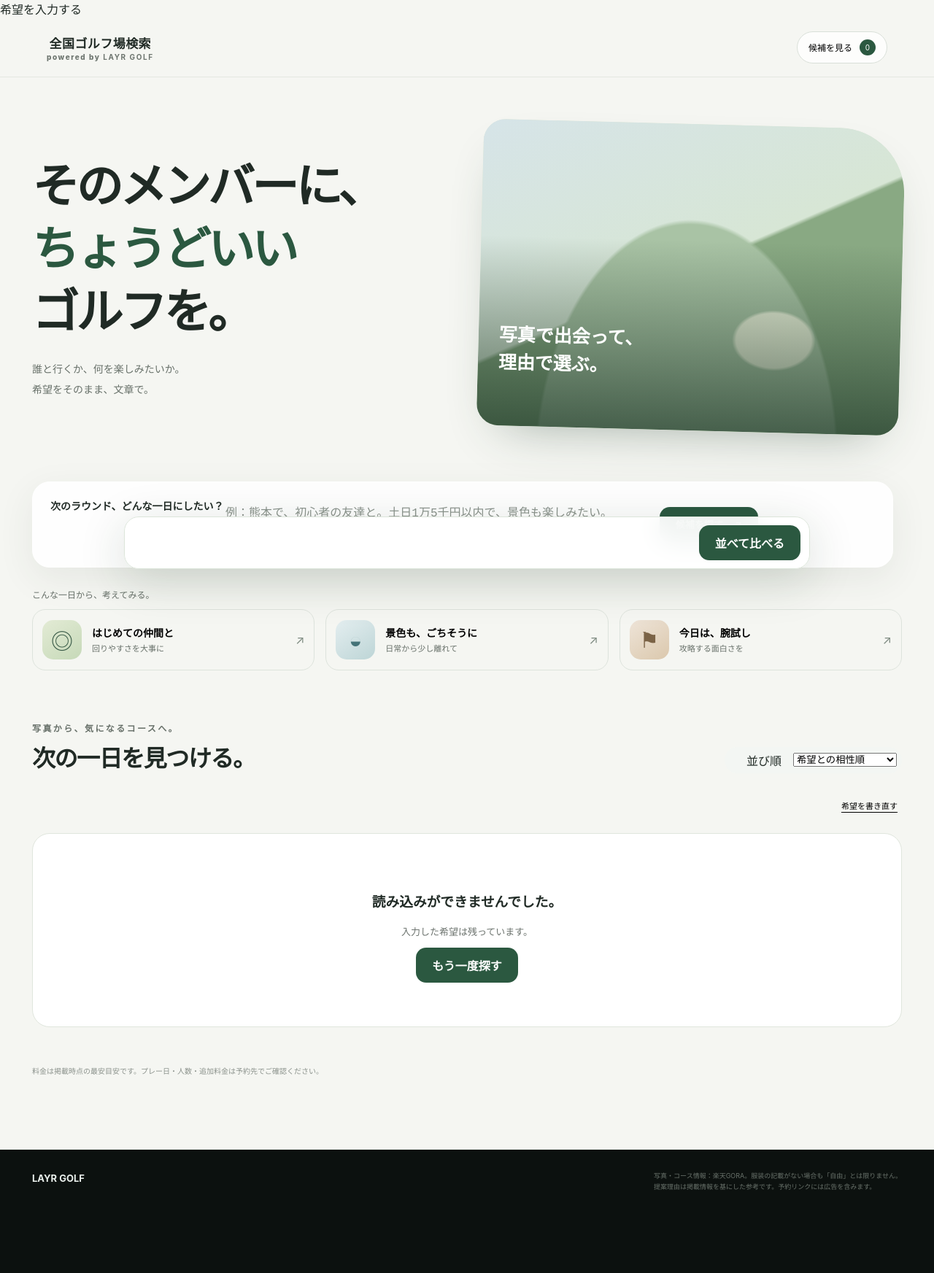
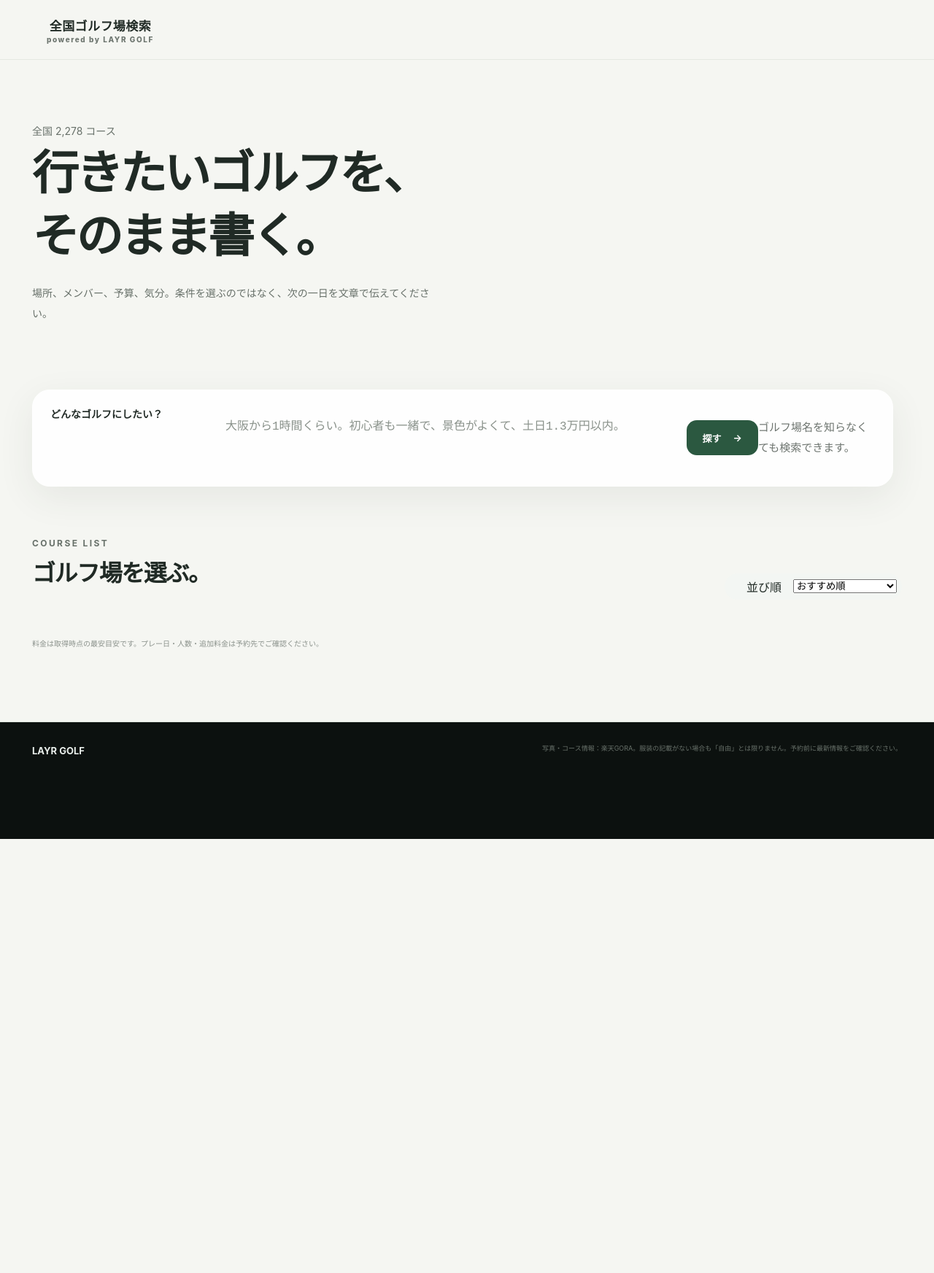
Before and after one commit to kitaoka-andmellow/layrgolf, a website: page web/index.html in a window 1280 px wide. Shown: the whole page at 73% size. After the commit the page ends 1150 px from the top, so only its background shows below. Drawn offline with Linux system fonts and the light colour scheme; no server answers.

Commit message:
Simplify home into editorial course selection flow

```diff
--- a/web/index.html
+++ b/web/index.html
@@ -1,39 +1,74 @@
 <!doctype html>
 <html lang="ja">
 <head>
-<meta charset="utf-8"><meta name="viewport" content="width=device-width,initial-scale=1">
-<meta name="theme-color" content="#f5f6f2">
+<meta charset="utf-8">
+<meta name="viewport" content="width=device-width,initial-scale=1">
+<meta name="theme-color" content="#f7f7f5">
 <title>全国ゴルフ場検索 powered by LAYR GOLF</title>
-<meta name="description" content="誰と、どんな一日を過ごしたい？希望を文章で伝えて、写真・選んだ理由・服装の注意点からゴルフ場を比較。気になる3候補を同行者に共有できます。">
-<link rel="stylesheet" href="/assets/styles.css?v=round-20261004">
+<meta name="description" content="行きたいゴルフのイメージを文章で。全国のゴルフ場を写真・料金・評価・服装情報から探せます。">
+<link rel="stylesheet" href="/assets/styles.css?v=select-20261004">
 </head>
 <body class="home">
-<a class="skip-link" href="#searchForm">希望を入力する</a>
-<header class="topbar"><a class="brand" href="/" aria-label="全国ゴルフ場検索 トップ"><strong>全国ゴルフ場検索</strong><small>powered by <b>LAYR GOLF</b></small></a><button type="button" class="saved-button" id="openSaved" aria-haspopup="dialog">候補を見る <span id="savedCount">0</span></button></header>
+<header class="topbar">
+  <a class="brand" href="/">
+    <strong>全国ゴルフ場検索</strong>
+    <small>powered by LAYR GOLF</small>
+  </a>
+</header>
+
 <main>
-<section class="hero">
- <div class="hero-copy"><h1>そのメンバーに、<br><em>ちょうどいい</em><br>ゴルフを。</h1><p>誰と行くか、何を楽しみたいか。<br>希望をそのまま、文章で。</p></div>
- <figure class="hero-photo" id="heroPhoto"><div class="photo-fallback" aria-hidden="true"></div><img id="heroImage" alt="" hidden><figcaption id="heroCaption" hidden></figcaption><span class="photo-note">写真で出会って、<br>理由で選ぶ。</span></figure>
- <form id="searchForm" class="search-panel" role="search"><label for="query">次のラウンド、どんな一日にしたい？</label><div class="sentence-row"><textarea id="query" rows="2" maxlength="500" autocomplete="off" placeholder="例：熊本で、初心者の友達と。土日1万5千円以内で、景色も楽しみたい。"></textarea><button class="search-submit" type="submit">候補を探す <span aria-hidden="true">↗</span></button></div></form>
-</section>
-<section class="inspirations" aria-label="文章のヒント"><p>こんな一日から、考えてみる。</p><div class="scene-row">
- <button type="button" data-scene="easy" data-prompt="初心者の友達と、回りやすいコースで楽しみたい。"><span class="scene-art art-easy" aria-hidden="true">◎</span><span><b>はじめての仲間と</b><small>回りやすさを大事に</small></span><span class="scene-arrow" aria-hidden="true">↗</span></button>
- <button type="button" data-scene="scenic" data-prompt="景色がよくて、旅気分も楽しめるコース。"><span class="scene-art art-scenic" aria-hidden="true">◒</span><span><b>景色も、ごちそうに</b><small>日常から少し離れて</small></span><span class="scene-arrow" aria-hidden="true">↗</span></button>
- <button type="button" data-scene="challenge" data-prompt="戦略的なコースで、仲間と腕試しをしたい。"><span class="scene-art art-challenge" aria-hidden="true">⚑</span><span><b>今日は、腕試し</b><small>攻略する面白さを</small></span><span class="scene-arrow" aria-hidden="true">↗</span></button>
-</div></section>
-<section class="catalog" id="catalog" aria-labelledby="resultTitle" aria-busy="true">
- <div class="catalog-head"><div><p class="eyebrow" id="resultEyebrow">写真から、気になるコースへ。</p><h2 id="resultTitle">次の一日を見つける。</h2></div><div class="catalog-tools"><span id="resultCount" role="status" aria-live="polite"></span><label class="sr-only" for="sortSelect">並び順</label><select id="sortSelect"><option value="recommended">希望との相性順</option><option value="rating">評価が高い順</option><option value="weekday_price">平日料金が安い順</option><option value="holiday_price">土日祝料金が安い順</option></select></div></div>
- <div id="brief" class="brief" hidden><div id="activeFilters"></div><button id="clearQuery" type="button">希望を書き直す</button></div>
- <div id="searchNotes" class="search-notes" hidden></div><div id="results" class="course-grid"></div>
- <div id="moreArea" class="more-area" hidden><button id="showAll" type="button" class="secondary-button">ほかの候補も見る</button><p>まず3つから。気になるコースは比較用に残せます。</p></div>
- <nav id="pager" class="pager" aria-label="検索結果のページ"></nav>
- <p class="catalog-note">料金は掲載時点の最安目安です。プレー日・人数・追加料金は予約先でご確認ください。</p>
-</section>
+  <section class="hero">
+    <div class="hero-copy">
+      <p class="hero-index">全国 2,278 コース</p>
+      <h1>行きたいゴルフを、<br>そのまま書く。</h1>
+      <p class="hero-lead">場所、メンバー、予算、気分。条件を選ぶのではなく、次の一日を文章で伝えてください。</p>
+    </div>
+
+    <form id="searchForm" class="search-panel" role="search">
+      <label for="query">どんなゴルフにしたい？</label>
+      <div class="sentence-row">
+        <textarea id="query" rows="2" maxlength="500" autocomplete="off" placeholder="大阪から1時間くらい。初心者も一緒で、景色がよくて、土日1.3万円以内。"></textarea>
+        <button class="search-submit" type="submit">探す <span aria-hidden="true">→</span></button>
+      </div>
+      <p class="search-help">ゴルフ場名を知らなくても検索できます。</p>
+    </form>
+  </section>
+
+  <section class="catalog" id="catalog" aria-labelledby="resultTitle" aria-busy="true">
+    <div class="catalog-head">
+      <div>
+        <p class="eyebrow" id="resultEyebrow">COURSE LIST</p>
+        <h2 id="resultTitle">ゴルフ場を選ぶ。</h2>
+        <p id="activeFilters" class="interpreted"></p>
+      </div>
+      <div class="catalog-tools">
+        <span id="resultCount" role="status" aria-live="polite"></span>
+        <label class="sr-only" for="sortSelect">並び順</label>
+        <select id="sortSelect">
+          <option value="recommended">おすすめ順</option>
+          <option value="rating">評価が高い順</option>
+          <option value="weekday_price">平日料金が安い順</option>
+          <option value="holiday_price">土日祝料金が安い順</option>
+        </select>
+      </div>
+    </div>
+
+    <div id="results" class="course-list"></div>
+
+    <div id="moreArea" class="more-area" hidden>
+      <button id="showAll" type="button">さらに表示 →</button>
+    </div>
+
+    <nav id="pager" class="pager" aria-label="検索結果のページ"></nav>
+    <p class="catalog-note">料金は取得時点の最安目安です。プレー日・人数・追加料金は予約先でご確認ください。</p>
+  </section>
 </main>
-<aside id="compareTray" class="compare-tray" aria-label="選んだ候補" hidden><div id="trayNames"></div><button id="compareButton" class="primary-button" type="button">並べて比べる</button></aside>
-<dialog id="compareDialog" aria-labelledby="compareTitle"><div class="dialog-head"><div><p class="eyebrow">このメンバーなら、どこにする？</p><h2 id="compareTitle">候補を並べてみる。</h2></div><button id="closeCompare" class="close-button" type="button" aria-label="比較を閉じる">×</button></div><div id="compareBody"></div><div class="dialog-actions"><button id="shareButton" class="primary-button" type="button">この候補を仲間に送る ↗</button><p>共有リンクには選んだコースだけを含め、入力した文章は含めません。</p></div></dialog>
-<div id="toast" class="toast" role="status" aria-live="polite"></div>
-<footer><a href="https://layrgolf.andmellow.jp/">LAYR GOLF</a><p>写真・コース情報：楽天GORA。服装の記載がない場合も「自由」とは限りません。<br>提案理由は掲載情報を基にした参考です。予約リンクには広告を含みます。</p></footer>
-<noscript><p class="empty">検索にはJavaScriptを有効にしてください。</p></noscript>
-<script type="module" src="/assets/app.js?v=round-20261004"></script>
-</body></html>
+
+<footer>
+  <a href="https://layrgolf.andmellow.jp/">LAYR GOLF</a>
+  <p>写真・コース情報：楽天GORA。服装の記載がない場合も「自由」とは限りません。予約前に最新情報をご確認ください。</p>
+</footer>
+
+<script type="module" src="/assets/app.js?v=select-20261004"></script>
+</body>
+</html>
```
